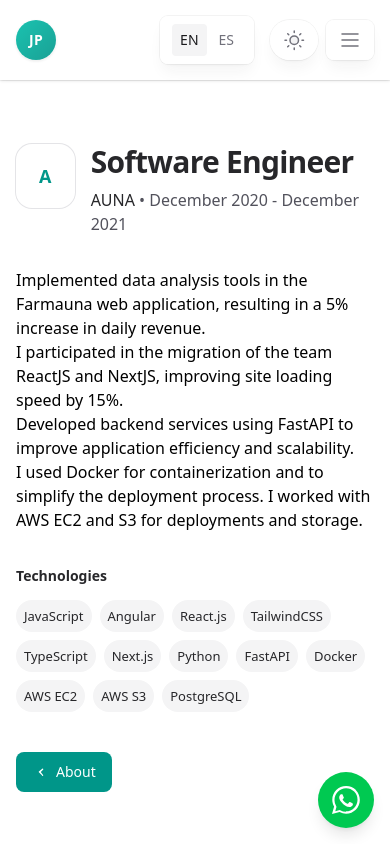
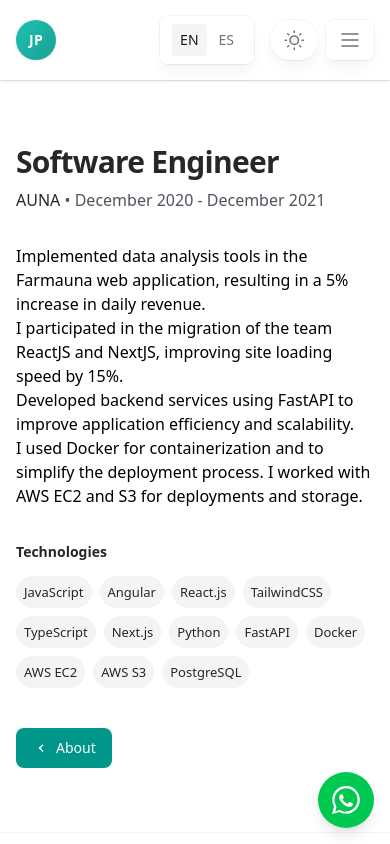
Before and after one commit to joskr2/josue.patricio, a Next.js app: page /experiences/auna in a window 390 px wide. Shown: the top 844 px of the page. Built offline with nearby package versions, Linux system fonts and the light colour scheme.

Commit message:
feat: update ExperienceItem and ExperienceDetail components to conditionally display logos on larger screens

```diff
--- a/src/app/experiences/[slug]/page.tsx
+++ b/src/app/experiences/[slug]/page.tsx
@@ -29,7 +29,7 @@ export default function ExperienceDetail({ params }: { params: { slug: string }
     <Container className="mt-16 sm:mt-24">
       <motion.div initial={{ opacity: 0, y: 20 }} animate={{ opacity: 1, y: 0 }} transition={{ duration: 0.6 }}>
         <div className="flex items-start gap-4">
-          <div className="relative h-16 w-16 overflow-hidden rounded-2xl ring-1 ring-zinc-200 dark:ring-zinc-700 bg-white dark:bg-zinc-900">
+          <div className="relative hidden h-16 w-16 overflow-hidden rounded-2xl ring-1 ring-zinc-200 dark:ring-zinc-700 bg-white dark:bg-zinc-900 md:block">
             {experience.logo ? (
               <Image src={experience.logo} alt={experience.company} fill className="object-contain p-3" />
             ) : (
--- a/src/components/ExperienceItem.tsx
+++ b/src/components/ExperienceItem.tsx
@@ -8,12 +8,12 @@ interface ExperienceItemProps {
 	experience: Experience;
 }
 
-export function ExperienceItem({ experience }: ExperienceItemProps) {
+export function ExperienceItem({ experience }: Readonly<ExperienceItemProps>) {
 	const { locale } = useTranslation();
 
 	return (
 		<li className="flex gap-4">
-			<div className="relative mt-1 flex h-10 w-10 flex-none items-center justify-center rounded-full shadow-md shadow-zinc-800/5 ring-1 ring-zinc-900/5 dark:border dark:border-zinc-700/50 dark:bg-zinc-800 dark:ring-0">
+			<div className="relative mt-1 hidden h-10 w-10 flex-none items-center justify-center rounded-full shadow-md shadow-zinc-800/5 ring-1 ring-zinc-900/5 dark:border dark:border-zinc-700/50 dark:bg-zinc-800 dark:ring-0 md:flex">
 				{experience.logo ? (
 					<Image
 						src={experience.logo}
```
